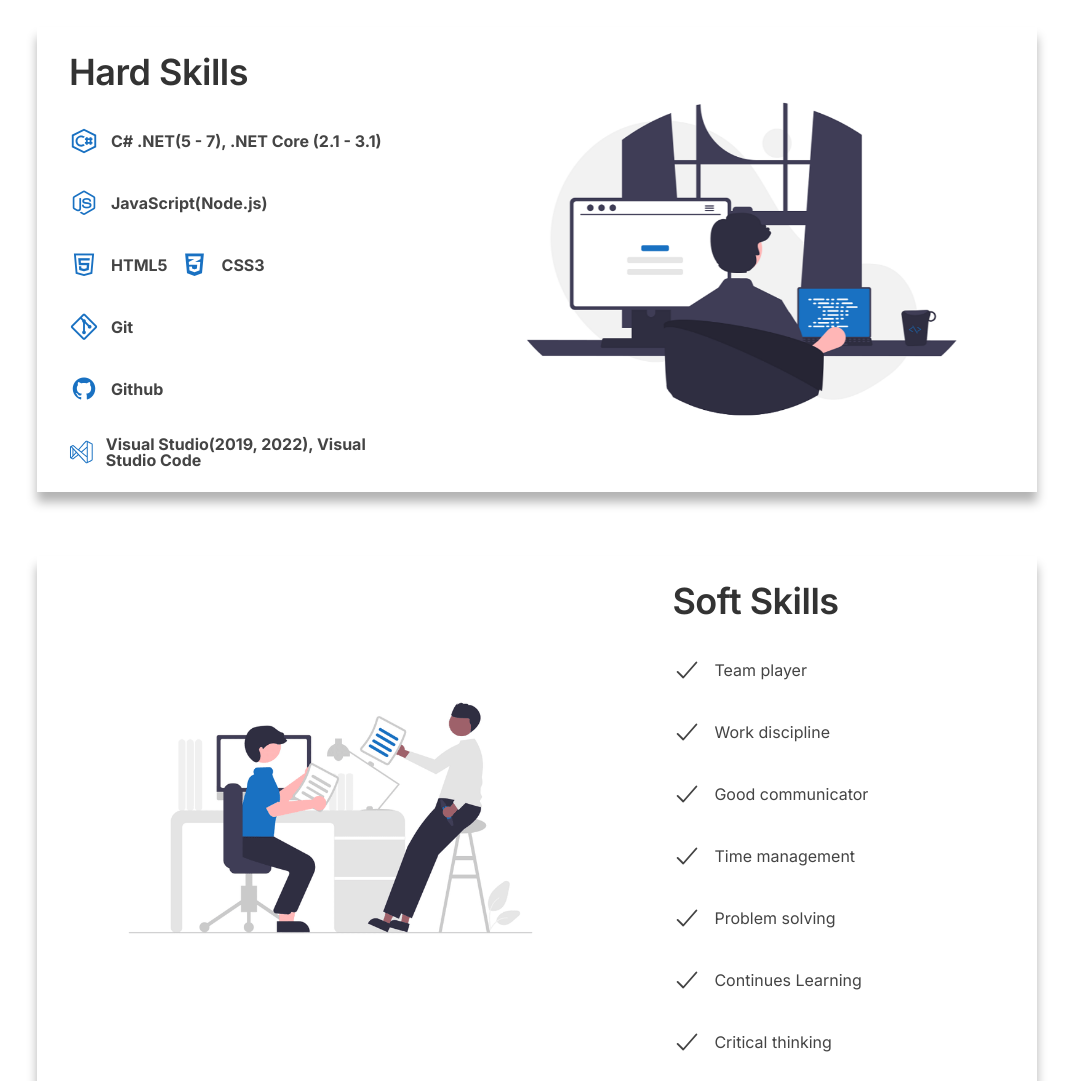
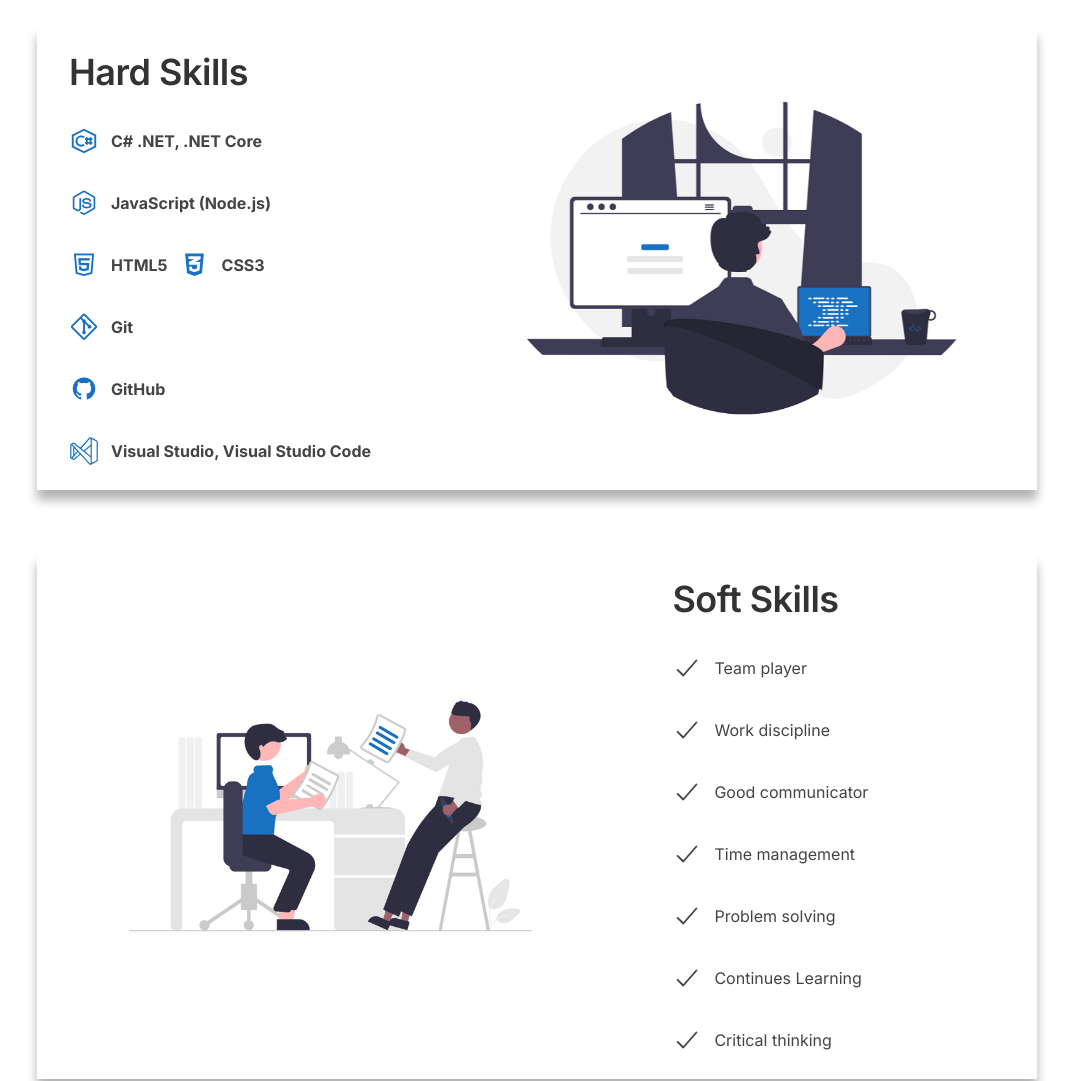
Before and after one commit to denismironov97/cv_website_proj, a plain HTML site: page proj/index.html in a window 1280 px wide. Shown: the part 700-1781 px from the top of the page, without its empty margins (103-1176 px from the left). Drawn offline with nearby package versions, Linux system fonts and the light colour scheme; some packages are replaced by stand-ins of ours; a script that the page names is missing.

Commit message:
Text content changes.

```diff
--- a/proj/index.html
+++ b/proj/index.html
@@ -290,13 +290,11 @@
                     d="M 16 2.882813 L 3 9.382813 L 3 22.617188 L 16 29.117188 L 29 22.617188 L 29 9.382813 Z M 16 5.117188 L 27 10.617188 L 27 21.382813 L 16 26.882813 L 5 21.382813 L 5 10.617188 Z M 13 10 C 9.699219 10 7 12.699219 7 16 C 7 19.300781 9.699219 22 13 22 C 14.5 22 15.902344 21.398438 16.902344 20.5 L 15.199219 19.300781 C 14.597656 19.699219 13.800781 20 13 20 C 10.800781 20 9 18.199219 9 16 C 9 13.800781 10.800781 12 13 12 C 13.800781 12 14.597656 12.300781 15.199219 12.699219 L 16.902344 11.5 C 15.902344 10.601563 14.5 10 13 10 Z M 18 12 L 18 13 L 17 13 L 17 15 L 18 15 L 18 17 L 17 17 L 17 19 L 18 19 L 18 20 L 20 20 L 20 19 L 22 19 L 22 20 L 24 20 L 24 19 L 25 19 L 25 17 L 24 17 L 24 15 L 25 15 L 25 13 L 24 13 L 24 12 L 22 12 L 22 13 L 20 13 L 20 12 Z M 20 15 L 22 15 L 22 17 L 20 17 Z"
                   ></path>
                 </svg>
-                <p class="hard-skill-content">
-                  C# .NET(5 - 7), .NET Core (2.1 - 3.1)
-                </p>
+                <p class="hard-skill-content">C# .NET, .NET Core</p>
               </li>
               <li class="hard-skill-item">
                 <i class="lab la-node-js icon-hard-skill"></i>
-                <p class="hard-skill-content">JavaScript(Node.js)</p>
+                <p class="hard-skill-content">JavaScript (Node.js)</p>
               </li>
               <li class="hard-skill-item">
                 <i class="lab la-html5 icon-hard-skill"></i>
@@ -310,7 +308,7 @@
               </li>
               <li class="hard-skill-item">
                 <i class="lab la-github icon-hard-skill"></i>
-                <p class="hard-skill-content">Github</p>
+                <p class="hard-skill-content">GitHub</p>
               </li>
               <li class="hard-skill-item">
                 <svg
@@ -327,7 +325,7 @@
                   ></path>
                 </svg>
                 <p class="hard-skill-content">
-                  Visual Studio(2019, 2022), Visual Studio Code
+                  Visual Studio, Visual Studio Code
                 </p>
               </li>
             </ul>
@@ -669,7 +667,7 @@
                     Programming
                   </h3>
                   <p class="">
-                    I&#39;m passionate about accruing knowledge and new skills
+                    I&#39;m passionate about acquiring knowledge and new skills
                     through working on personal projects.
                   </p>
                 </li>
```
